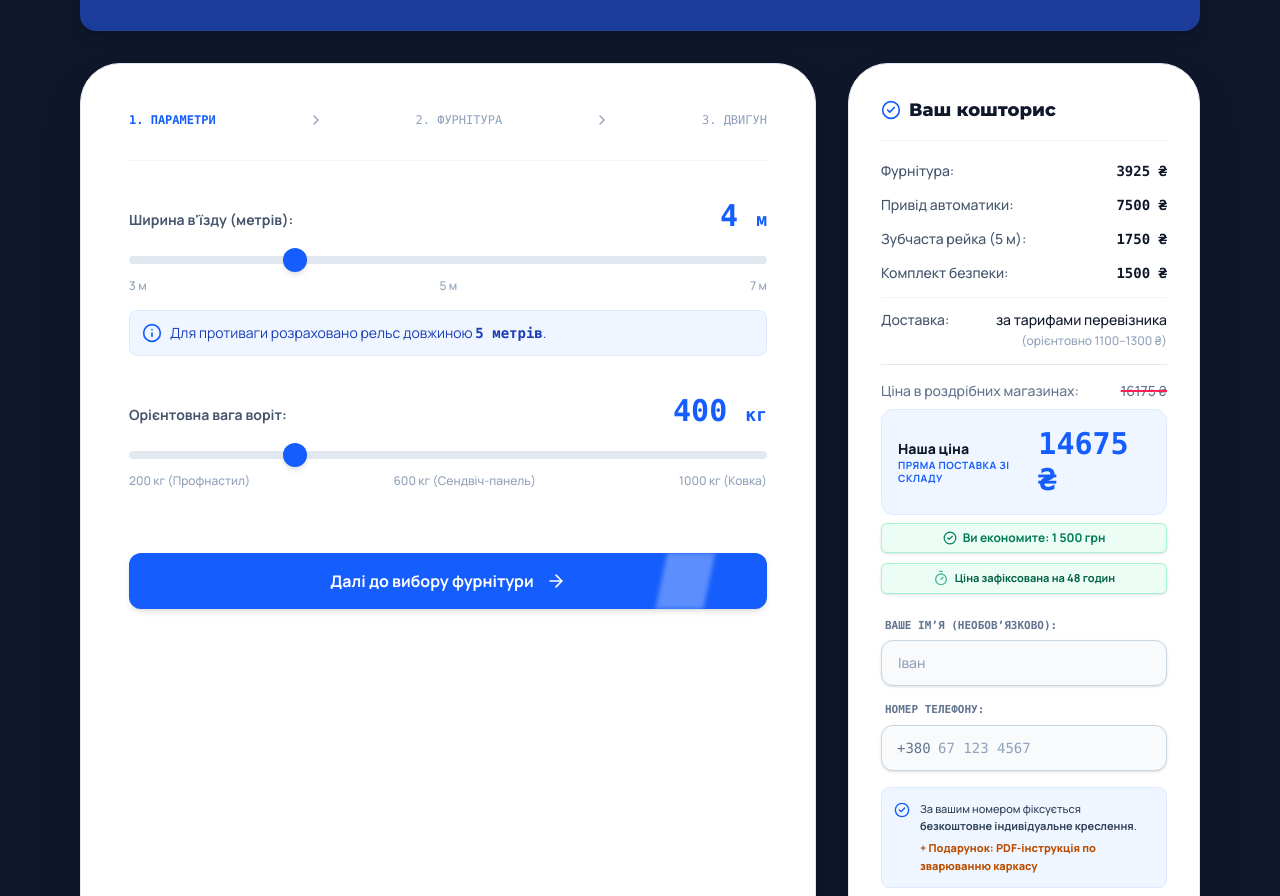
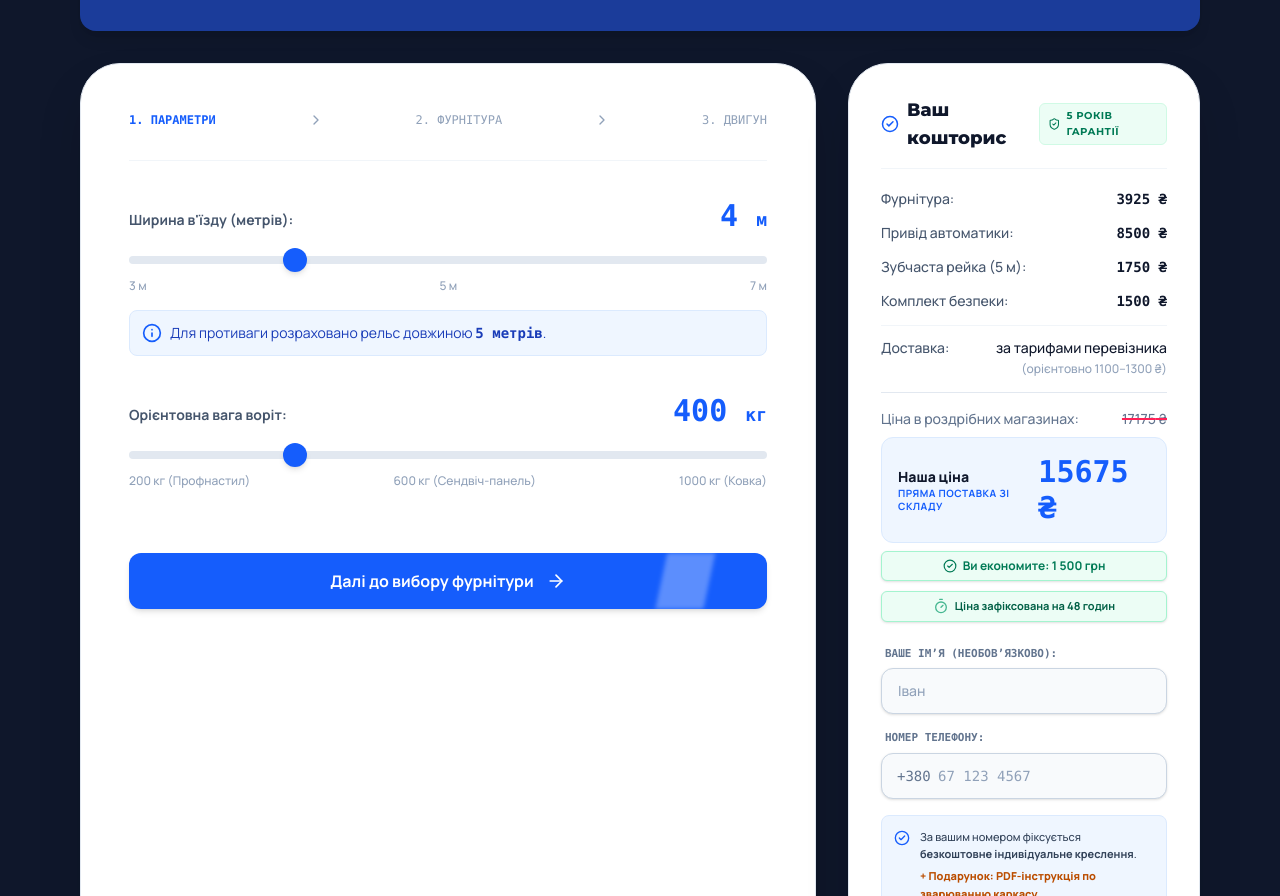
Before and after one commit to alex-calc/gate, a React (Vite) app: page / in a window 1280 px wide. Shown: the part 1020-1916 px from the top of the page. Built offline with nearby package versions, Linux system fonts and the light colour scheme.

Commit message:
feat: update catalog models, wi-fi logic and warranty badge

```diff
--- a/src/App.tsx
+++ b/src/App.tsx
@@ -15,13 +15,22 @@ import {
 
 const ENGINES_CATALOG = [
   {
-    id: 'edinger-s6',
-    name: 'Edinger S6',
-    tag: 'ТОП ЦІНА/ЯКІСТЬ',
-    description: 'Ідеально для побутових воріт до 4-5 метрів. Сталевий редуктор.',
-    specs: ['350W', 'Метал', 'до 600 кг'],
-    basePrice: 7500,
-    maxWeight: 600
+    id: 'edinger-s8',
+    name: 'Edinger S8',
+    tag: 'ХІТ ПРОДАЖУ',
+    description: 'Оптимальний вибір для побутових воріт до 5 метрів. Сталевий редуктор та вбудований Wi-Fi.',
+    specs: ['400W', 'Метал', 'до 800 кг'],
+    basePrice: 8500,
+    maxWeight: 800
+  },
+  {
+    id: 'edinger-i10',
+    name: 'Edinger I10',
+    tag: 'ВИБІР ПОКУПЦІВ',
+    description: 'Потужний двигун для важких воріт. Металевий редуктор та вбудований Wi-Fi.',
+    specs: ['500W', 'Метал', 'до 1000 кг'],
+    basePrice: 10500,
+    maxWeight: 1000
   },
   {
     id: 'miller-technics-800',
@@ -35,7 +44,7 @@ const ENGINES_CATALOG = [
   {
     id: 'rotelli-sl1100',
     name: 'Rotelli Premium SL 1100 Wi-Fi',
-    tag: 'ЄВРОПЕЙСЬКИЙ ПРЕМІУМ',
+    tag: 'ПРЕМІУМ (ІТАЛІЯ)',
     description: 'Промисловий запас міцності та вбудоване керування з телефона в комплекті.',
     specs: ['500W', 'Сталь', 'до 1100 кг'],
     basePrice: 14480,
@@ -270,8 +279,8 @@ export default function App() {
   const railLength = gateWidth + 1;
   const railPrice = railLength * 350;
 
-  const isRotelli = currentEngine.id === 'rotelli-sl1100';
-  const wifiPrice = (includeWifi && !isRotelli) ? 600 : 0;
+  const hasBuiltInWifi = currentEngine.id.includes('edinger') || currentEngine.id.includes('rotelli');
+  const wifiPrice = (includeWifi && !hasBuiltInWifi) ? 600 : 0;
   const safetyPrice = includeSafety ? 1500 : 0;
   const totalPrice = currentHardware.price + currentEngine.basePrice + railPrice + wifiPrice + safetyPrice;
 
@@ -533,13 +542,13 @@ export default function App() {
                   <h4 className="text-sm font-bold text-slate-900 mb-2">Додаткові модулі:</h4>
                   {[
                     {
-                      state: isRotelli ? true : includeWifi,
+                      state: hasBuiltInWifi ? true : includeWifi,
                       setter: setIncludeWifi,
                       label: 'Управління зі смартфона (Wi-Fi/GSM)',
-                      sub: 'Відкривайте ворота додатком з будь-якої точки',
-                      price: isRotelli ? 'Включено' : '+600 ₴',
-                      badge: 'ХІТ',
-                      disabled: isRotelli
+                      sub: hasBuiltInWifi ? 'Вбудований Wi-Fi модуль! Керуйте воротами зі смартфона (до 10 користувачів безкоштовно)' : 'Відкривайте ворота додатком з будь-якої точки',
+                      price: hasBuiltInWifi ? 'Вбудовано' : '+600 ₴',
+                      badge: hasBuiltInWifi ? 'БЕЗКОШТОВНО' : 'ХІТ',
+                      disabled: hasBuiltInWifi
                     },
                     {
                       state: includeSafety,
@@ -581,15 +590,16 @@ export default function App() {
 
           {/* Права колонка: кошторис (Світла карточка) */}
           <div className="bg-white border border-slate-200 rounded-[2.5rem] p-8 shadow-2xl h-fit sticky top-20">
-            <h3 className="text-lg font-display font-extrabold text-slate-900 mb-5 pb-4 border-b border-slate-100 flex items-center gap-2">
-              <CheckCircle2 className="w-5 h-5 text-blue-600" /> Ваш кошторис
+            <h3 className="text-lg font-display font-extrabold text-slate-900 mb-5 pb-4 border-b border-slate-100 flex items-center justify-between">
+              <span className="flex items-center gap-2"><CheckCircle2 className="w-5 h-5 text-blue-600" /> Ваш кошторис</span>
+              <span className="text-[10px] font-bold uppercase tracking-wider text-emerald-700 bg-emerald-50 px-2 py-1 rounded-md border border-emerald-100 flex items-center gap-1.5"><ShieldCheck className="w-3.5 h-3.5" /> 5 років гарантії</span>
             </h3>
             <div className="space-y-3.5 mb-6">
               {[
                 { label: 'Фурнітура:', value: currentHardware.price },
                 { label: 'Привід автоматики:', value: currentEngine.basePrice },
                 { label: `Зубчаста рейка (${railLength} м):`, value: railPrice },
-                ...((includeWifi && !isRotelli) ? [{ label: 'Смарт-модуль Wi-Fi:', value: 600 }] : []),
+                ...((includeWifi && !hasBuiltInWifi) ? [{ label: 'Смарт-модуль Wi-Fi:', value: 600 }] : []),
                 ...(includeSafety ? [{ label: 'Комплект безпеки:', value: 1500 }] : []),
               ].map((row, i) => (
                 <div key={i} className="flex justify-between text-sm">
```
